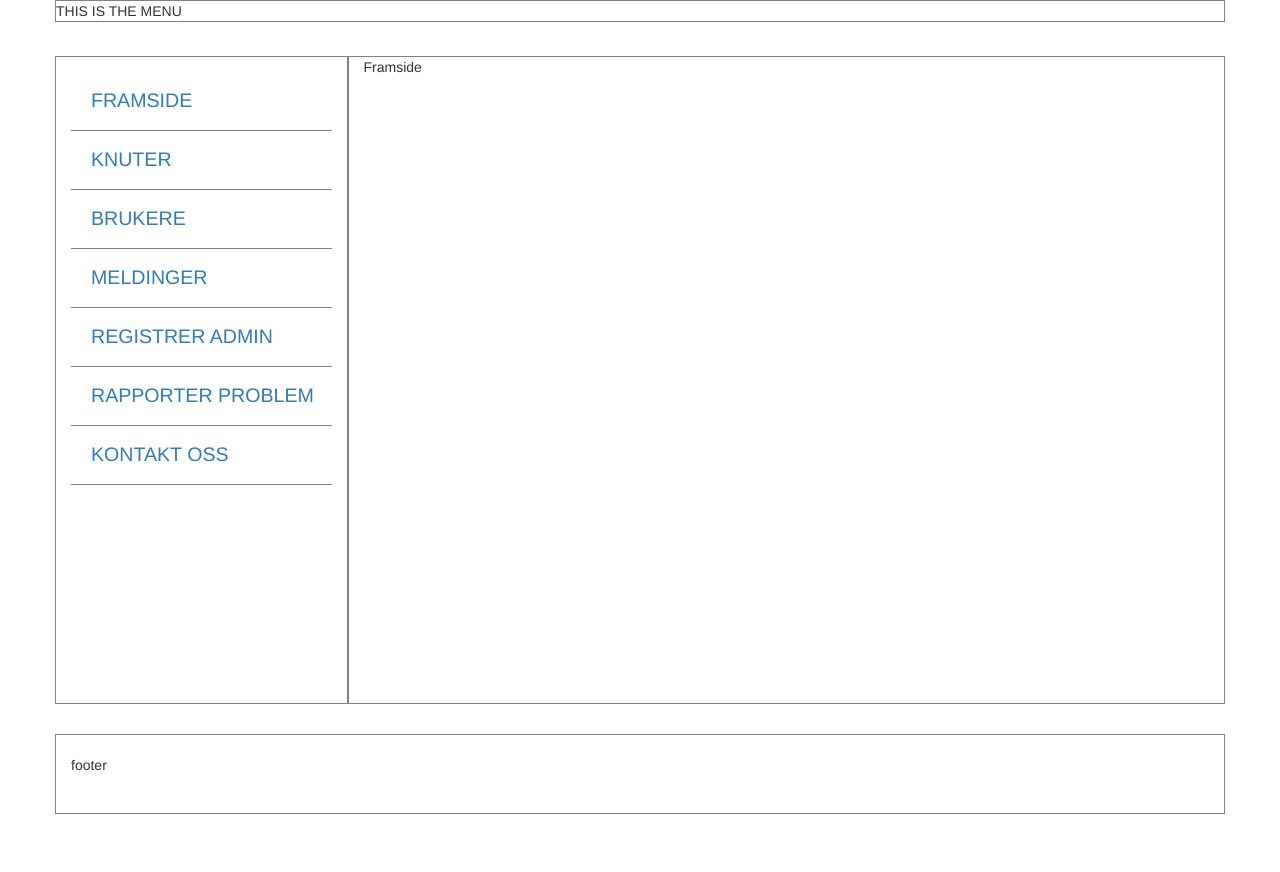
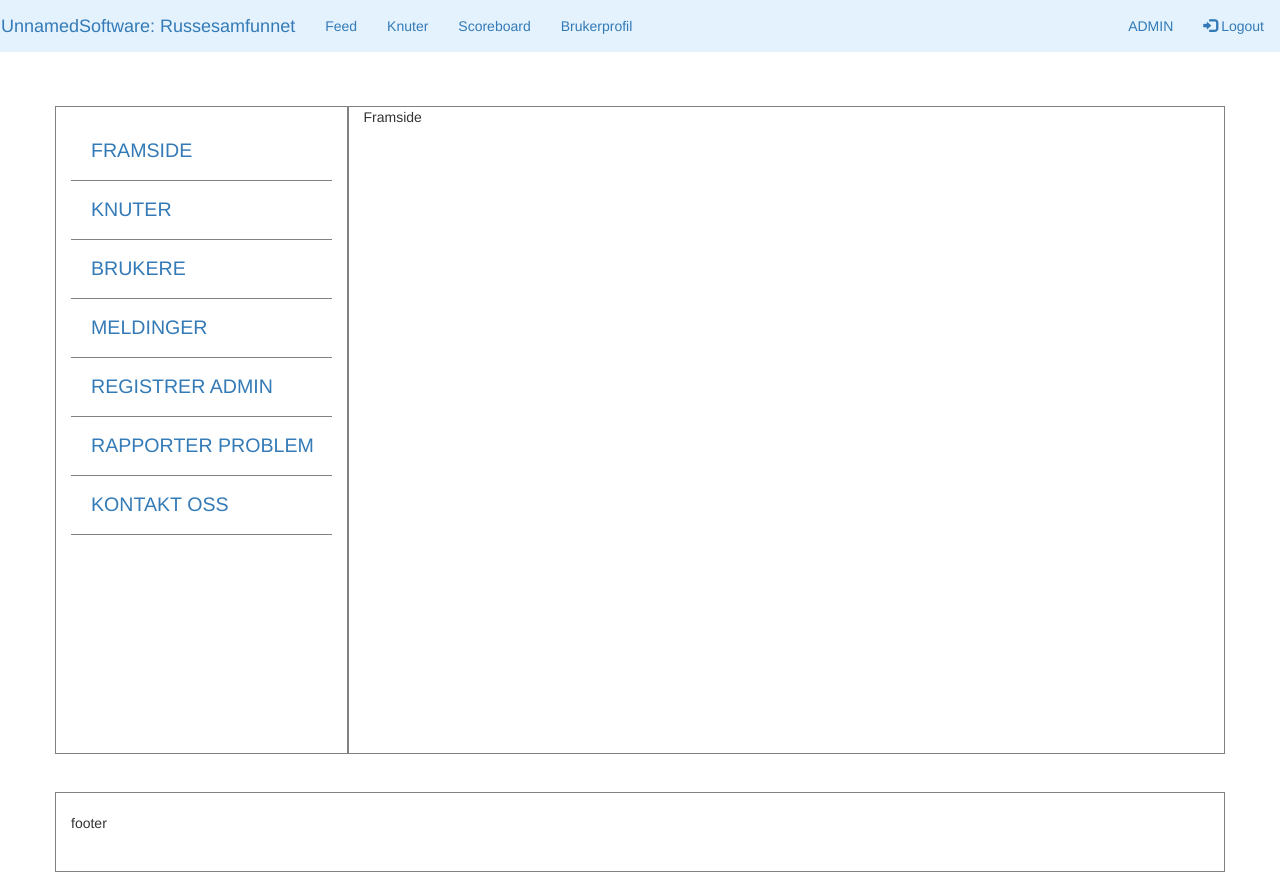
Before and after one commit to UnnamedSoftware/russesamfunnet_webside, a PHP site: page /admin.php in a window 1280 px wide. Before the commit the page ends 814 px from the top, so only its background shows below. Run offline with PHP 8.4, Linux system fonts and the light colour scheme; some libraries are stand-ins or nearby versions.

Commit message:
minor changes

```diff
--- a/RusseSamfunnet/Templates/navigation.php
+++ b/RusseSamfunnet/Templates/navigation.php
@@ -1,18 +1,7 @@
 
 <meta name="viewport" content="width=device-width, initial-scale=1.0">
-<script src="JavaScript/mainScript.js"></script>
 
-<!--<div class="menu">
-    <ul>
-        <a href="feed.php"><li>Feed</li></a>
-        <a href="knots.php"><li>Knuter</li></a>
-        <a href="scoreboard.php"><li>Scoreboard</li></a>
-        <a href="userprofile.php"><li>Brukerprofil</li></a>
-        <a onclick="logoutUser()"><li>Logout</li></a>
-    </ul>
-
-</div>-->
-<nav class="navbar navbar-inverse">
+<nav class="navbar navbar-light" style="background-color: #e3f2fd;">
   <div class="container-fluid">
     <div class="navbar-header">
       <button type="button" class="navbar-toggle" data-toggle="collapse" data-target="#myNavbar">
@@ -20,7 +9,7 @@
         <span class="icon-bar"></span>
         <span class="icon-bar"></span>
       </button>
-      <a class="navbar-brand" href="#">WebSiteName</a>
+      <a class="navbar-brand" href="#">UnnamedSoftware: Russesamfunnet</a>
     </div>
     <div class="collapse navbar-collapse" id="myNavbar">
       <ul class="nav navbar-nav">
@@ -30,8 +19,9 @@
         <li><a href="userprofile.php">Brukerprofil</a></li>
       </ul>
       <ul class="nav navbar-nav navbar-right">
+        <li><a href="admin.php"><span class="glyphicon glyphicon-access"></span> ADMIN</a></li>
+        <li><a onclick="logoutUser()"><span class="glyphicon glyphicon-log-in"></span> Logout</a></li>
 
-        <li><a onclick="logoutUser()"><span class="glyphicon glyphicon-log-in"></span> Logout</a></li>
       </ul>
     </div>
   </div>
--- a/RusseSamfunnet/admin.php
+++ b/RusseSamfunnet/admin.php
@@ -29,13 +29,20 @@
         </script>
     </head>
     <body>
+        <div class="row">
+            <div class="col-12 col-m-12">
+                <?php include 'Templates/navigation.php';?>
+            </div>
+        </div>
+
     <div id="wrap">
         <div id="main" class="container clear-top">
-            <div class="row">
+<!--            <div class="row">
                 <div class="col-2 col-m-2 menu-style">
                     THIS IS THE MENU
                 </div>
-            </div>
+            </div>-->
+
             <div class="admin-menu">
                 <div class ="row">
                     <div class="col-sm-3 setHeight menuStyleExtra">
```
Also changed, not shown: RusseSamfunnet/JavaScript/knots.js (+52 -2 lines), RusseSamfunnet/knots.php (+1 -48 lines).
